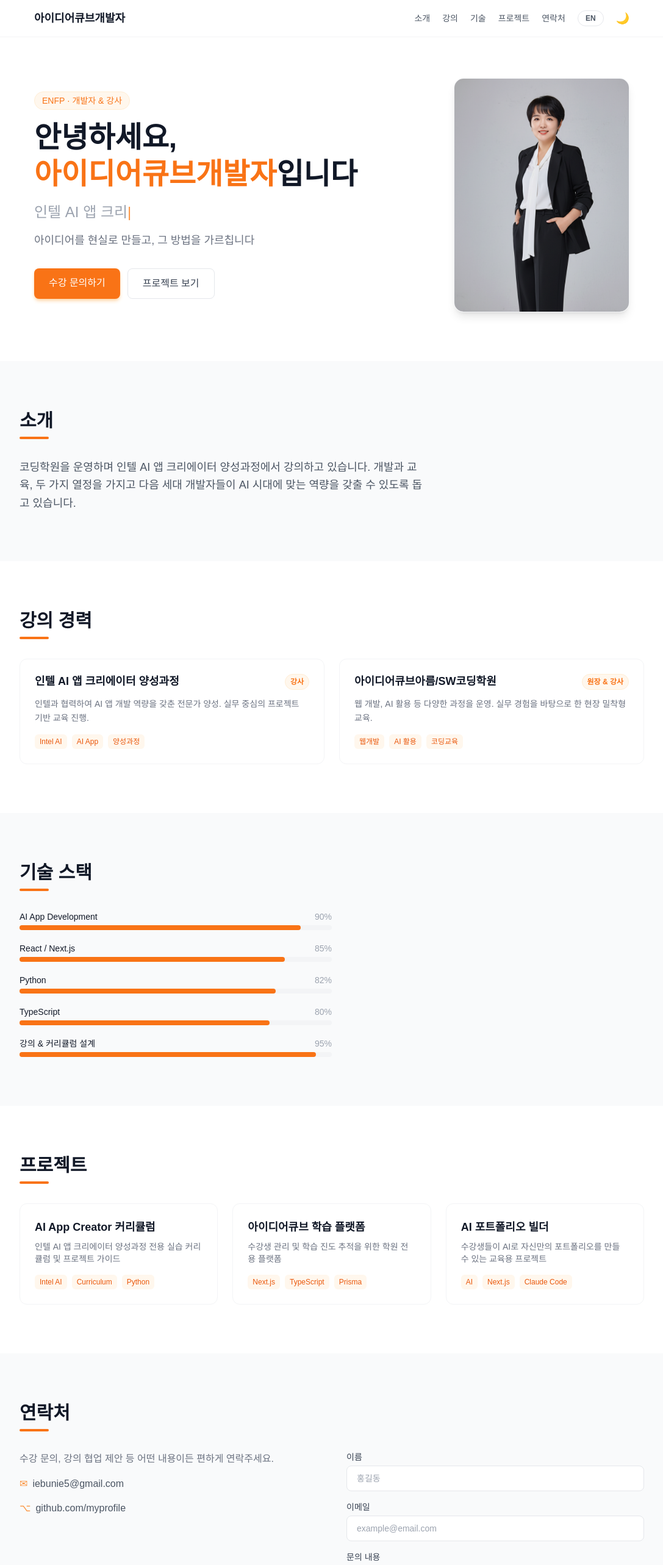
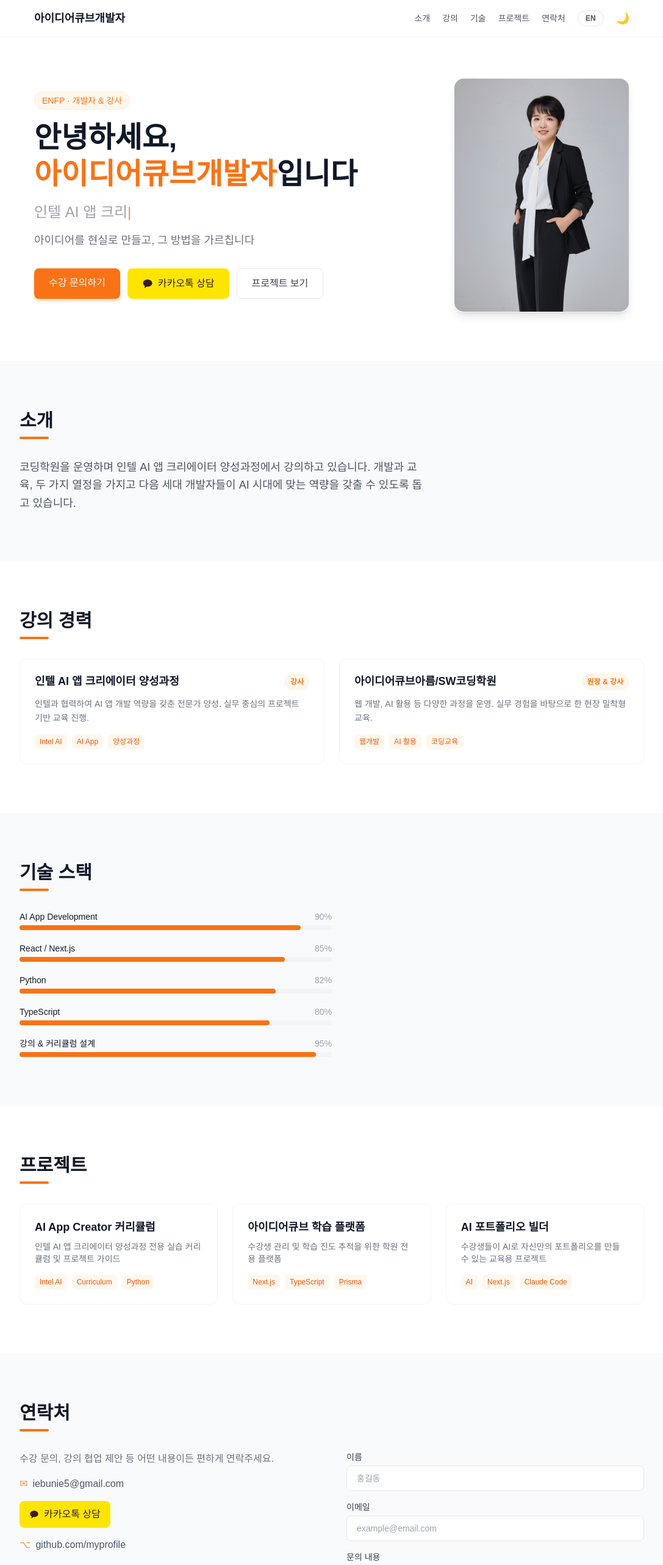
Before and after one commit to iebunie5-design/my-portfolio, a Next.js app: page / in a window 1280 px wide. Shown: the top 2566 px of the page at 61% size, without its empty margins (96-1183 px from the left). Built offline with nearby package versions, Linux system fonts and the light colour scheme.

Commit message:
Add KakaoTalk channel button to hero and contact section

```diff
--- a/mocks/profile.json
+++ b/mocks/profile.json
@@ -83,6 +83,7 @@
   ],
   "contact": {
     "email": "iebunie5@gmail.com",
+    "kakao": "https://pf.kakao.com/_HsxohX/friend",
     "github": "github.com/myprofile",
     "linkedin": "linkedin.com/in/myprofile"
   }
--- a/src/app/page.tsx
+++ b/src/app/page.tsx
@@ -14,6 +14,7 @@ const t = {
     viewProjects: "프로젝트 보기",
     contact: "연락하기",
     inquiry: "수강 문의하기",
+    kakao: "카카오톡 상담",
     sections: ["소개", "강의 경력", "기술 스택", "프로젝트", "연락처"],
     form: {
       name: "이름",
@@ -36,6 +37,7 @@ const t = {
     viewProjects: "View Projects",
     contact: "Contact Me",
     inquiry: "Inquire Now",
+    kakao: "KakaoTalk Chat",
     sections: ["About Me", "Teaching", "Skills", "Projects", "Contact"],
     form: {
       name: "Name",
@@ -209,6 +211,17 @@ export default function Home() {
               <a href="#contact" className="bg-orange-500 text-white px-6 py-3 rounded-lg font-medium hover:bg-orange-600 transition-colors shadow-md shadow-orange-200 dark:shadow-orange-900">
                 {tx.inquiry}
               </a>
+              <a
+                href={profile.contact.kakao}
+                target="_blank"
+                rel="noopener noreferrer"
+                className="flex items-center gap-2 bg-[#FEE500] text-[#3A1D1D] px-6 py-3 rounded-lg font-medium hover:bg-yellow-400 transition-colors"
+              >
+                <svg width="18" height="18" viewBox="0 0 24 24" fill="currentColor">
+                  <path d="M12 3C6.477 3 2 6.477 2 10.8c0 2.7 1.65 5.08 4.15 6.52l-1.06 3.93a.3.3 0 0 0 .44.33l4.6-3.06c.61.08 1.24.13 1.87.13 5.523 0 10-3.477 10-7.8C22 6.477 17.523 3 12 3z"/>
+                </svg>
+                {tx.kakao}
+              </a>
               <a href="#projects" className="border border-gray-200 dark:border-gray-700 text-gray-700 dark:text-gray-300 px-6 py-3 rounded-lg font-medium hover:border-orange-300 hover:text-orange-500 transition-colors">
                 {tx.viewProjects}
               </a>
@@ -363,6 +376,17 @@ export default function Home() {
                 <a href={`mailto:${profile.contact.email}`} className="text-gray-600 dark:text-gray-400 hover:text-orange-500 transition-colors flex items-center gap-2">
                   <span className="text-orange-400">✉</span> {profile.contact.email}
                 </a>
+                <a
+                  href={profile.contact.kakao}
+                  target="_blank"
+                  rel="noopener noreferrer"
+                  className="inline-flex items-center gap-2 bg-[#FEE500] text-[#3A1D1D] px-4 py-2.5 rounded-lg font-medium hover:bg-yellow-400 transition-colors w-fit"
+                >
+                  <svg width="16" height="16" viewBox="0 0 24 24" fill="currentColor">
+                    <path d="M12 3C6.477 3 2 6.477 2 10.8c0 2.7 1.65 5.08 4.15 6.52l-1.06 3.93a.3.3 0 0 0 .44.33l4.6-3.06c.61.08 1.24.13 1.87.13 5.523 0 10-3.477 10-7.8C22 6.477 17.523 3 12 3z"/>
+                  </svg>
+                  {tx.kakao}
+                </a>
                 <a href={`https://${profile.contact.github}`} className="text-gray-600 dark:text-gray-400 hover:text-orange-500 transition-colors flex items-center gap-2">
                   <span className="text-orange-400">⌥</span> {profile.contact.github}
                 </a>
```
